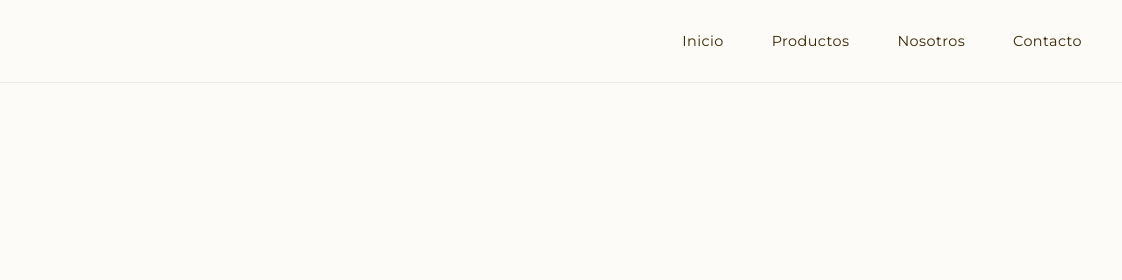
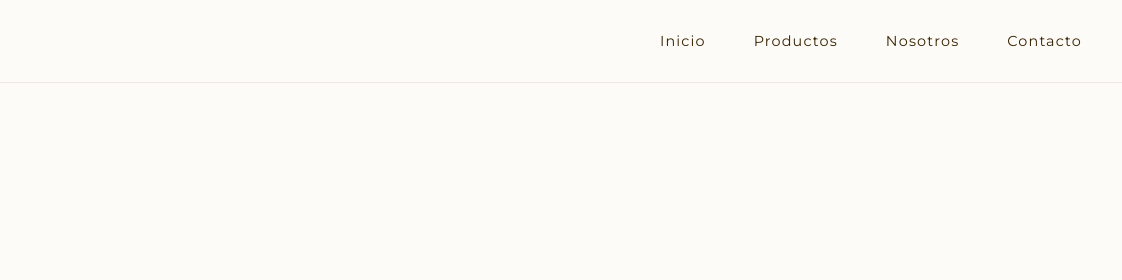
Before and after one commit to diegosprint12/CARIFER, a website built with Vite: page index.html in a window 1280 px wide. Shown: the top 280 px of the page, 158-1280 px from the left. Built offline with nearby package versions, Linux system fonts and the light colour scheme.

Commit message:
style: increased letter-spacing on navbar

```diff
--- a/src/styles/main.css
+++ b/src/styles/main.css
@@ -107,7 +107,7 @@ ul, ol {
   position: relative;
   padding: var(--space-xs) var(--space-sm);
   transition: color var(--transition-fast);
-  letter-spacing: 0.03em;
+  letter-spacing: 0.08em;
 }
 
 .nav-list a::after {
```
